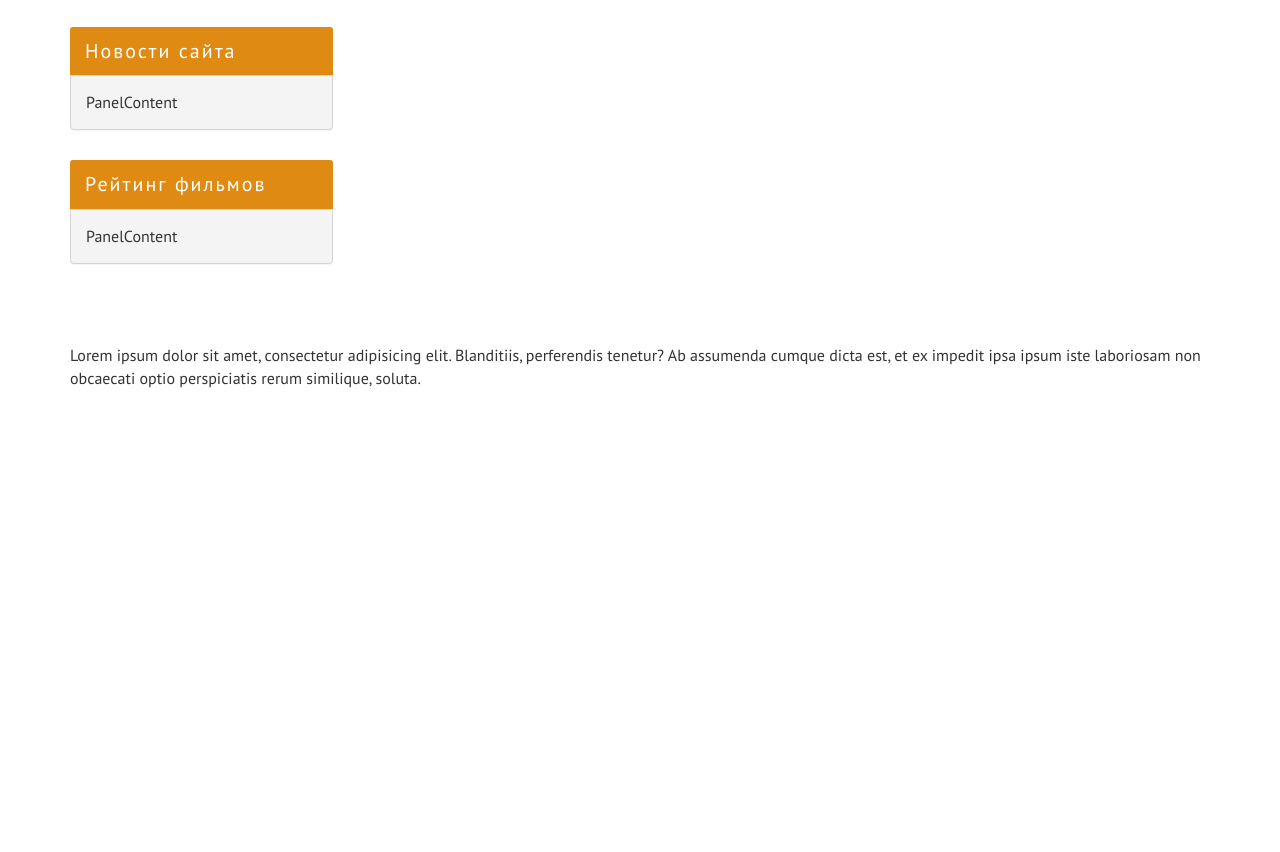
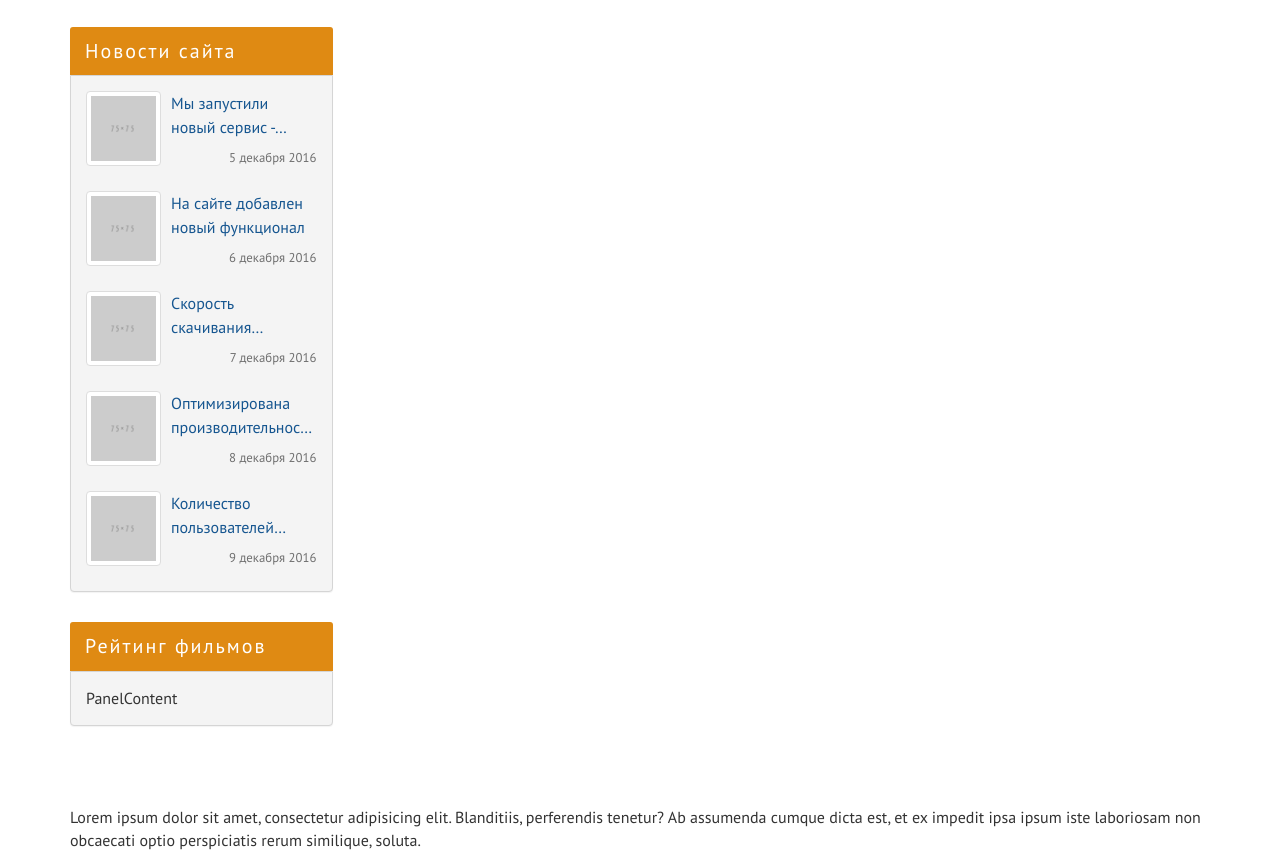
Before and after one commit to Pistalierro/kinozal-template-init-project, a website: page index.html in a window 1280 px wide. Shown: the part 1236-2088 px from the top of the page. Before the commit the page ends 1625 px from the top, so only its background shows below. Drawn offline with Linux system fonts and the light colour scheme.

Commit message:
разметка, стиль для блока новости сайта

```diff
--- a/assets/scss/_common.scss
+++ b/assets/scss/_common.scss
@@ -16,3 +16,14 @@ body {
   font-size: $font-size;
   font-family: $font-main;
 }
+
+a {
+  color: $color-primary;
+  transition: color 0.25s;
+
+  &:hover,
+  &:focus {
+    text-decoration: none;
+    color: $color-accent;
+  }
+}
--- a/assets/scss/components/_sidebar.scss
+++ b/assets/scss/components/_sidebar.scss
@@ -39,3 +39,57 @@
     }
   }
 }
+
+.site-news-item {
+
+  $image-size: 75px;
+  $image-size-with-padding: $image-size + 10;
+
+  position: relative;
+  clear: both;
+  min-height: $image-size-with-padding;
+
+  &::after {
+    content: "";
+    position: absolute;
+    width: calc(100% - #{image-size-with-padding});
+    height: 1px;
+    background-color: $color-gray;
+    bottom: 0;
+    right: 0;
+  }
+
+  &:not(:last-child) {
+    margin-bottom: 15px;
+  }
+
+
+  &__thumbnail {
+    float: left;
+    width: $image-size;
+    margin: 0 calc($gap / 3 * 2) calc($gap / 3 * 2) 0;
+    transition: background-color 0.3s, border-color 0.25s;
+  }
+
+  &__title {
+    margin-bottom: 0.5em;
+    color: $color-accent;
+
+    a {
+      @include block-shortener;
+    }
+  }
+
+  &__date {
+    text-align: right;
+    font-size: 0.8rem;
+    color: $color-gray-dark;
+  }
+
+  &:hover {
+    .thumbnail {
+      background-color: $color-accent;
+      border-color: $color-accent;
+    }
+  }
+}
--- a/assets/scss/mixins/_mixins.scss
+++ b/assets/scss/mixins/_mixins.scss
@@ -6,7 +6,7 @@
   text-overflow: ellipsis;
 }
 
-@mixin block-shortener($fz: 1rem, $lh: 1.5, $h: 70px, $l: 3) {
+@mixin block-shortener($fz: 1rem, $lh: 1.5, $h: 50px, $l: 2) {
   display: -webkit-box;
   overflow: hidden;
 
--- a/index.html
+++ b/index.html
@@ -166,7 +166,51 @@
 						<div class="site-news panel panel-info">
 								<div class="panel-heading">Новости сайта</div>
 								<div class="panel-body">
-										PanelContent
+										<div class="site-news-item">
+												<div class="site-news-item__thumbnail thumbnail">
+														<img alt="thumbnail" class="site-news-item__image" src="assets/img/75x75.png">
+												</div>
+												<div class="site-news-item__title">
+														<a class="site-news-item__link" href="#">Мы запустили новый сервис - КиноМонстр</a>
+												</div>
+												<div class="site-news-item__date">5 декабря 2016</div>
+										</div>
+										<div class="site-news-item">
+												<div class="site-news-item__thumbnail thumbnail">
+														<img alt="thumbnail" class="site-news-item__image" src="assets/img/75x75.png">
+												</div>
+												<div class="site-news-item__title">
+														<a class="site-news-item__link" href="#">На сайте добавлен новый функционал</a>
+												</div>
+												<div class="site-news-item__date">6 декабря 2016</div>
+										</div>
+										<div class="site-news-item">
+												<div class="site-news-item__thumbnail thumbnail">
+														<img alt="thumbnail" class="site-news-item__image" src="assets/img/75x75.png">
+												</div>
+												<div class="site-news-item__title">
+														<a class="site-news-item__link" href="#">Скорость скачивания фильмов увеличена</a>
+												</div>
+												<div class="site-news-item__date">7 декабря 2016</div>
+										</div>
+										<div class="site-news-item">
+												<div class="site-news-item__thumbnail thumbnail">
+														<img alt="thumbnail" class="site-news-item__image" src="assets/img/75x75.png">
+												</div>
+												<div class="site-news-item__title">
+														<a class="site-news-item__link" href="#">Оптимизирована производительность сервера</a>
+												</div>
+												<div class="site-news-item__date">8 декабря 2016</div>
+										</div>
+										<div class="site-news-item">
+												<div class="site-news-item__thumbnail thumbnail">
+														<img alt="thumbnail" class="site-news-item__image" src="assets/img/75x75.png">
+												</div>
+												<div class="site-news-item__title">
+														<a class="site-news-item__link" href="#">Количество пользователей перевалило за 10 000</a>
+												</div>
+												<div class="site-news-item__date">9 декабря 2016</div>
+										</div>
 								</div>
 						</div>
 
```
Also changed, not shown: assets/css/style.css.
